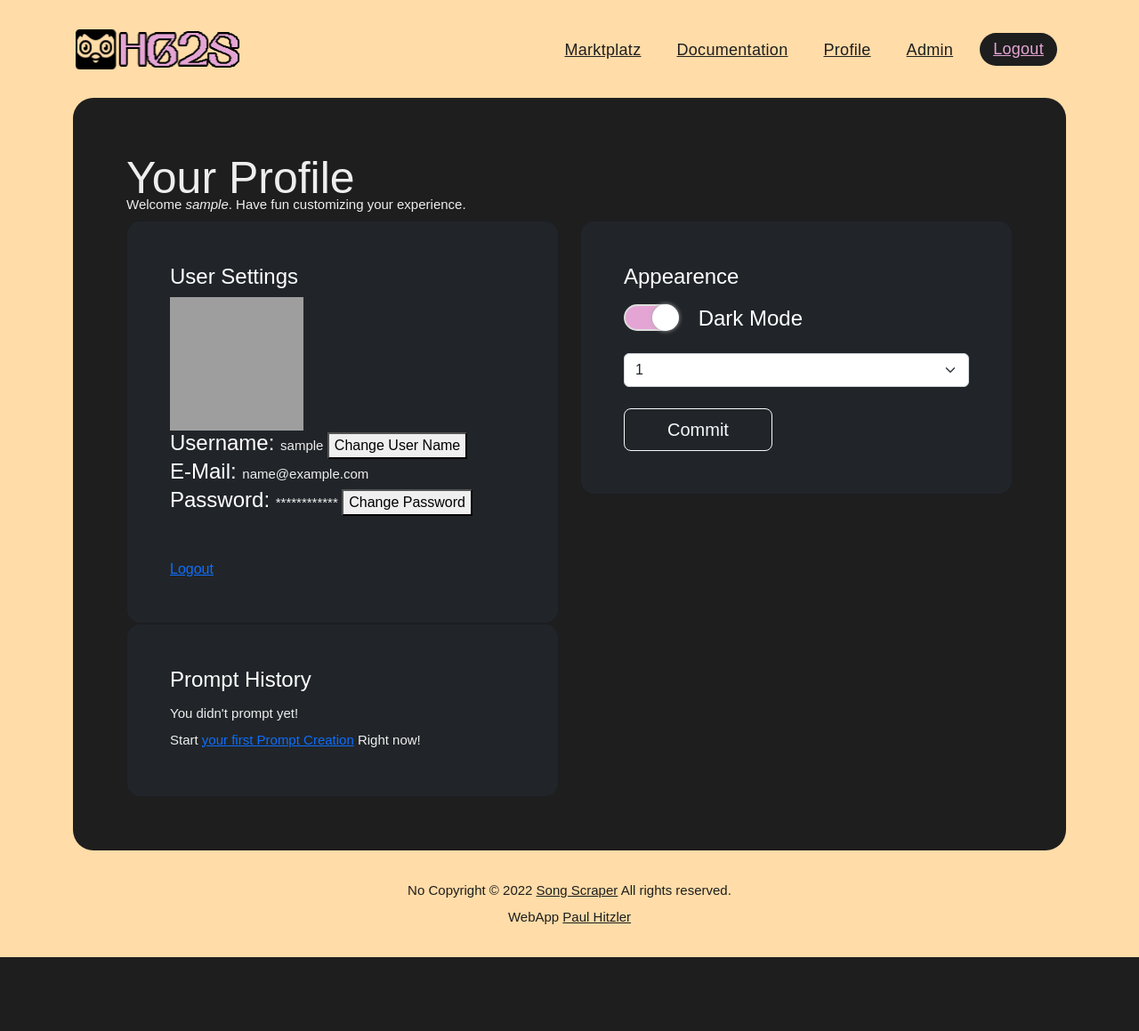
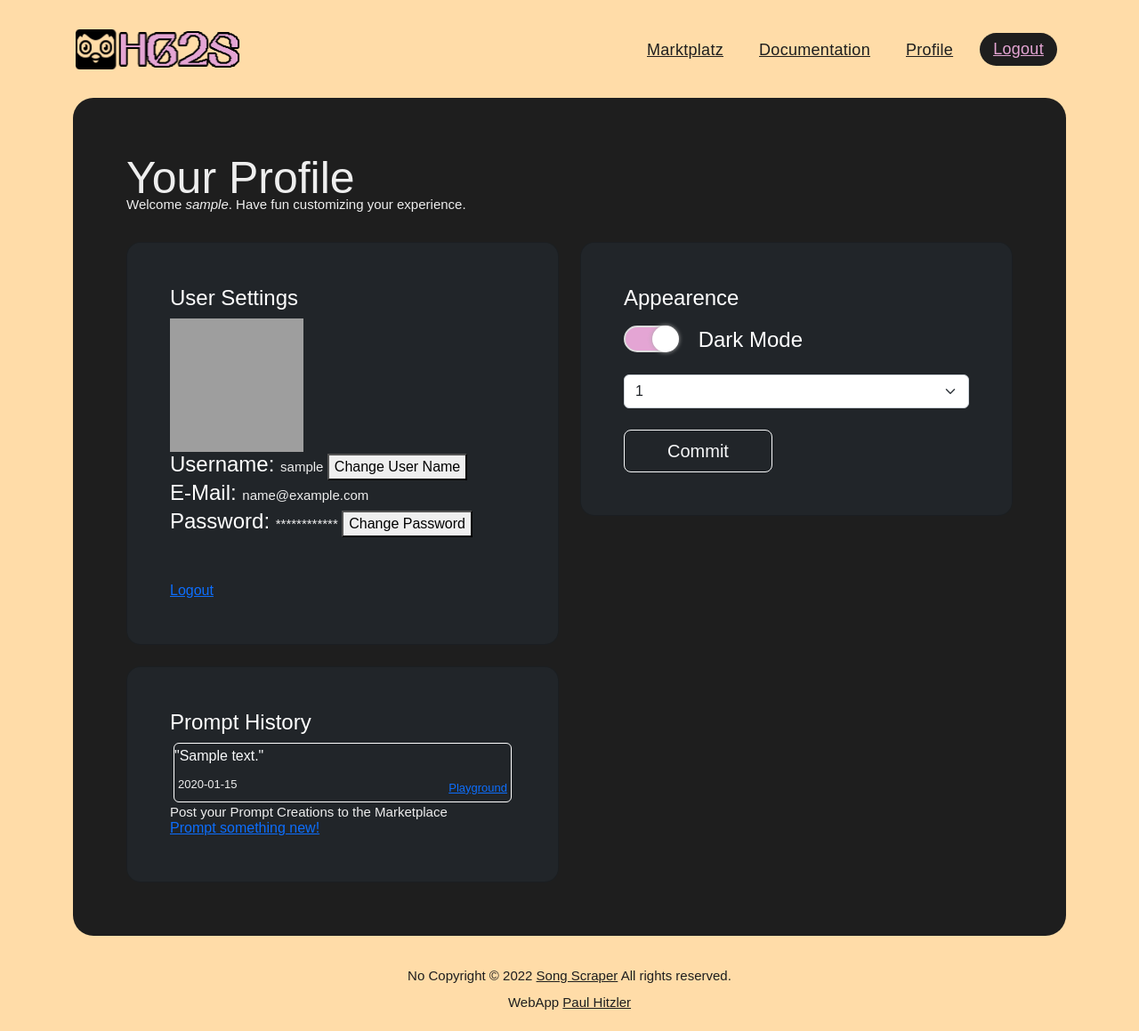
Before and after one commit to hsapaul/WebApp_HG2S, a Flask app: page /users/sample in a window 1280 px wide. Shown: the top 1159 px of the page at 89% size. Before the commit the page ends 1076 px from the top, so only its background shows below. Run offline with Flask 2, Linux system fonts and the light colour scheme; the visitor is signed in with stand-in values (Sample User, id 1); tables that the repository leaves empty hold one stand-in row (values such as "Sample post"); data that the repository does not hold is empty; some libraries are stand-ins or nearby versions; some web fonts are replaced; grey boxes are pictures that could not be loaded.

Commit message:
kleinere Änderungen in mehreren Dateien

```diff
--- a/Project/app.py
+++ b/Project/app.py
@@ -139,9 +139,9 @@ def marktplatz():
     # Get data from database
     db = get_db(db_path)
     cur = db.execute('select * from marktplatz_posts')
-    cur2 = db.execute('select * from artists')
+    # cur2 = db.execute('select * from artists')
     posts = cur.fetchall()
-    artists = cur2.fetchall()
+    # artists = cur2.fetchall()
     if request.method == 'GET':
         return render_template('marketplace.html', posts=posts, artists_db=artists,
                                today=str(datetime.datetime.now())[:10], sort_alg='Popular Posts')
@@ -282,9 +282,9 @@ def sign_up():
                     flash("Email already taken")
                     return render_template('auth_signup.html', error='Email already taken!')
             db.execute(
-                'INSERT INTO nutzer (username, email, password, posted_prompt_ids, '
-                'liked_post_ids, theme, appearance_mode) VALUES (?, ?, ?, ?, ?, ?, ?)',
-                [request.form['username'], request.form['email'], request.form['password'], None, None, "default",
+                'INSERT INTO nutzer (username, email, password, marketplace_post_ids, temp_post_ids, '
+                'liked_post_ids, appearance_theme, appearance_light_mode) VALUES (?, ?, ?, ?, ?, ?, ?, ?)',
+                [request.form['username'], request.form['email'], request.form['password'], None, None, None, "default",
                  0])
             db.commit()
             session['session_id'] = db.execute('SELECT id FROM nutzer WHERE username = ?',
@@ -292,7 +292,7 @@ def sign_up():
             session['session_user'], session['session_password'] = request.form['username'], request.form['password']
             session['session_email'], session['session_theme'] = request.form['email'], "default"
             flash("Signed up successfully!")
-            flash("You get to the Main Page by pressing the Logo in the upper left")
+            flash("Access the Main Home Page by pressing the Logo in the upper left")
             return redirect(url_for('profile', username=session['session_user']))
         else:
             flash("Passwords don't match")
@@ -344,8 +344,9 @@ def logout():
 def profile(username):
     # Get Temp Prompt History
     db = get_db(db_path)
-    prompts_for_user_id = db.execute('SELECT temp_post_id, text_prompt, creation_date, saved_to_marketplace '
-        f'FROM temp_prompt_history WHERE user_id = {session["session_id"]}').fetchall()
+    prompts_for_user_id = db.execute('SELECT id, text_prompt, p1_found_entities, p2_music_configurations, '
+                                     'creation_date, saved_to_marketplace FROM temp_prompt_history '
+                                     f'WHERE user_id = {session["session_id"]}').fetchall()
     # Chech if post and if submit name is submit_theme
     if request.method == 'GET':
         if 'session_user' in session:
--- a/Project/scripts/alg.py
+++ b/Project/scripts/alg.py
@@ -107,8 +107,8 @@ Algorithms
 """
 
 
-# Input: Integer Dictionary e.g. ["Pop": 5, "Rock": 3, "Jazz": 2]
-# Output: Percentage-Probability Dictionary e.g. ["Pop": 50%, "Rock": 30%, "Jazz": 20%]
+# Input: Integer Dictionary e.g. ["Pop":5,"Rock":3,"Jazz":2]
+# Output: Percentage-Probability Dict. ["Pop":50%,"Rock":30%,"Jazz":20%]
 def calc_probabilities(dict):
     total = sum(dict.values())
     for key in dict:
--- a/Project/scripts/artist_information/artistSearch_ChordProgressions.py
+++ b/Project/scripts/artist_information/artistSearch_ChordProgressions.py
@@ -156,13 +156,14 @@ def get_chords(url):
 
 def main(artist_name):
     start_time = time.time()
-    #print(f'-----{str(artist_name)}-----')
+    print(f'-----{str(artist_name)}-----')
     list_of_chord_dicts = []
     # Get Top 5 Songs by Artist
     songs = get_top_songs(artist_name)
     print(f"Top 5 Songs : {', '.join(songs)}")
     # Get URL for each Song
     urls = get_chord_urls(artist_name, songs)
+    # print(f"URLs : {', '.join(urls)}")
     # Get Chords for each Song
     for index, url in enumerate(urls):
         chord_dict = get_chords(url)
--- a/Project/templates/base.html
+++ b/Project/templates/base.html
@@ -35,9 +35,6 @@
                         <li><a href="{{ url_for('documentation')}}">Documentation</a></li>
                         {% if session['session_user'] %}
                         <li><a href="{{ url_for('profile', username=session['session_user'])}}">Profile</a></li>
-                        {% if session['session_id'] == 1 %}
-                        <li><a href="{{ url_for('admin')}}">Admin</a></li>
-                        {% endif %}
                         <li><a href="{{ url_for('logout')}}">Logout</a></li>
                         {% else %}
                         <li><a href="{{ url_for('login')}}">Login</a></li>
--- a/Project/templates/profile.html
+++ b/Project/templates/profile.html
@@ -15,8 +15,8 @@ HG2S - Profile
 
 <div class="user-profile">
 
-    <div class="row h-100">
-        <div class="col-6">
+    <div class="row">
+        <div class="col-6 py-4">
             <div class="card bg-dark text-white" style="border-radius: 1rem;">
                 <div class="card-body p-5">
                     <h4>User Settings</h4>
@@ -52,7 +52,7 @@ HG2S - Profile
                 </div>
             </div>
         </div>
-        <div class="col-6">
+        <div class="col-6 py-4">
             <div class="card bg-dark text-white" style="border-radius: 1rem;">
                 <div class="card-body p-5">
                     <h4>Appearence</h4>
@@ -91,17 +91,19 @@ HG2S - Profile
                     <div class="rounded border border-white bg-dark text-light py-1 m-1">
                         <h6 class="">"{{ prompt.text_prompt }}"</h6>
                         <p class="d-inline m-1 small-font">{{ prompt.creation_date }}</p>
-                        <p class="d-inline float-end left_bottom m-1 small-font"><a href="{{ url_for('playground', text_prompt = prompt.text_prompt) }}">Playground</a></p>
+                        <p class="d-inline float-end left_bottom m-1 small-font"><a
+                                href="{{ url_for('playground', text_prompt = prompt.text_prompt) }}">Playground</a>
+                        </p>
                     </div>
                     {% endfor %}
                     <p style="line-height: 90%">Post your Prompt Creations to the Marketplace</p>
                     <a class="d-block" href="{{ url_for('index')}}">Prompt something new!</a>
                     {% else %}
                     <p class="">You didn't prompt yet!</p>
-                    <div><p>Start <a class="d-inline" href="{{ url_for('index')}}">your first Prompt Creation</a> Right
+                    <div><p>Start <a class="d-inline" href="{{ url_for('index')}}">your first Prompt Creation</a>
+                        Right
                         now!</p></div>
                     {% endif %}
-
                 </div>
             </div>
         </div>
```
Also changed, not shown: Project/scripts/create_database.py (+0 -50 lines), Project/scripts/open_vst.py (deleted, +0 -26 lines), Project/models/database.db.
